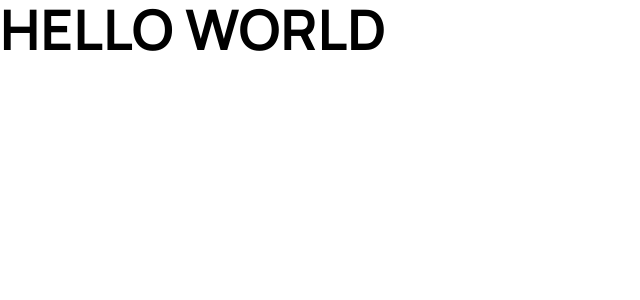
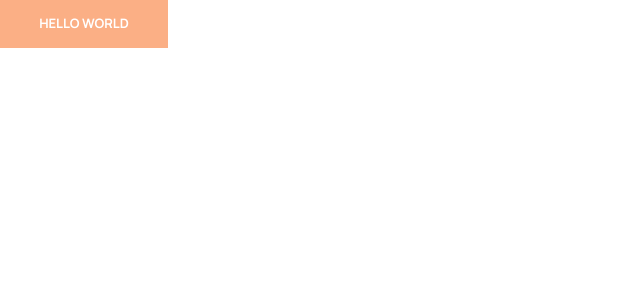
Before and after one commit to abhay0480-eng/audiophile, a React (Vite) app: page / in a window 1280 px wide. Shown: the top 300 px of the page, without its empty margins (0-640 px from the left). Built offline with nearby package versions, Linux system fonts and the light colour scheme.

Commit message:
add global button components

```diff
--- a/src/App.jsx
+++ b/src/App.jsx
@@ -1,12 +1,12 @@
-import H1 from "./components/Typography/Heading/H1"
-
-
+import ButtonComponent from "./components/Buttons/ButtonComponent"
 
 function App() {
 
   return (
     <>
-      <H1>Hello World</H1>
+    <div>
+    <ButtonComponent type={1}>Hello World</ButtonComponent>
+    </div>
     </>
   )
 }
--- /dev/null
+++ b/src/components/Buttons/ButtonComponent.jsx
@@ -0,0 +1,13 @@
+import React from 'react'
+
+const ButtonComponent = ({children,type}) => {
+  return (
+    <>
+    {type===1&&<button className='w-[168px] h-[48px] bg-[#D87D4A] hover:bg-[#FBAF85] flex-shrink-0 text-white text-[13px] font-bold uppercase' >{children}</button>}
+    {type===2&&<button className='w-[168px] h-[48px] border-[1px] border-black text-black hover:bg-black flex-shrink-0 hover:text-white text-[13px] font-bold uppercase' >{children}</button>}
+    {type===3&&<button className='w-[168px] h-[48px]  hover:text-[#D87D4A]  text-black text-opacity-50 text-[13px] font-bold uppercase' >{children}</button> }
+    </>
+  )
+}
+
+export default ButtonComponent
--- a/src/components/Typography/Heading/H3.jsx
+++ b/src/components/Typography/Heading/H3.jsx
@@ -3,7 +3,7 @@ import React from 'react'
 
 const H3 = ({children}) => {
   return (
-    <h1 className='text-[32px] font-bold leading-[36px] uppercase' >{children}</h1>
+    <h3 className='text-[32px] font-bold leading-[36px] uppercase' >{children}</h3>
   )
 }
 
--- a/src/components/Typography/Heading/H4.jsx
+++ b/src/components/Typography/Heading/H4.jsx
@@ -3,7 +3,7 @@ import React from 'react'
 
 const H4 = ({children}) => {
   return (
-    <h1 className='text-[28px] font-bold tracking-wide uppercase' >{children}</h1>
+    <h4 className='text-[28px] font-bold tracking-wide uppercase' >{children}</h4>
   )
 }
 
--- a/src/components/Typography/Heading/H5.jsx
+++ b/src/components/Typography/Heading/H5.jsx
@@ -3,7 +3,7 @@ import React from 'react'
 
 const H5 = ({children}) => {
   return (
-    <h1 className='text-[24px] font-bold tracking-wide uppercase' >{children}</h1>
+    <h5 className='text-[24px] font-bold tracking-wide uppercase' >{children}</h5>
   )
 }
 
--- a/src/components/Typography/Heading/H6.jsx
+++ b/src/components/Typography/Heading/H6.jsx
@@ -3,7 +3,7 @@ import React from 'react'
 
 const H6 = ({children}) => {
   return (
-    <h1 className='text-[18px] font-bold tracking-wide uppercase' >{children}</h1>
+    <h6 className='text-[18px] font-bold tracking-wide uppercase' >{children}</h6>
   )
 }
 
--- a/src/components/Typography/Span/Span2.jsx
+++ b/src/components/Typography/Span/Span2.jsx
@@ -2,7 +2,7 @@ import React from 'react'
 
 const Span1 = ({children}) => {
   return (
-    <p className='text-[14px] font-normal text-[#D87D4A] uppercase'>{children}</p>
+    <span className='text-[14px] font-normal text-[#D87D4A] uppercase'>{children}</span>
   )
 }
 
```
